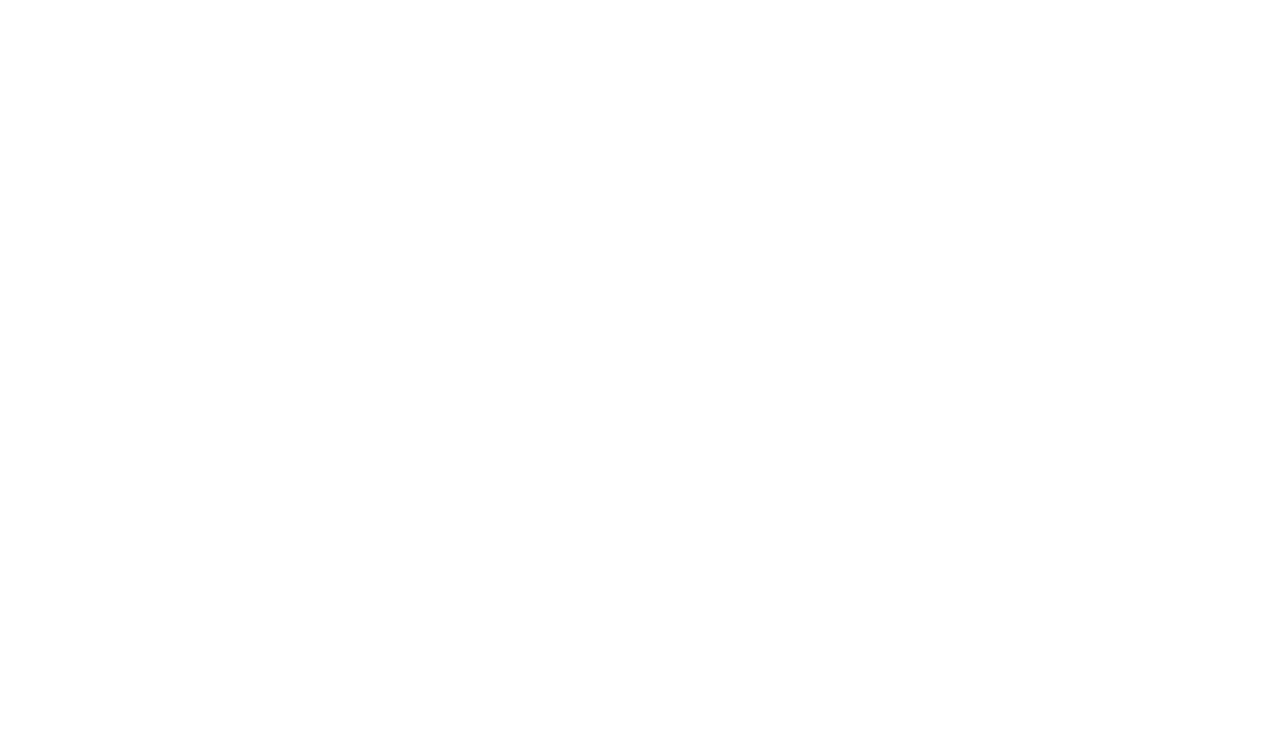
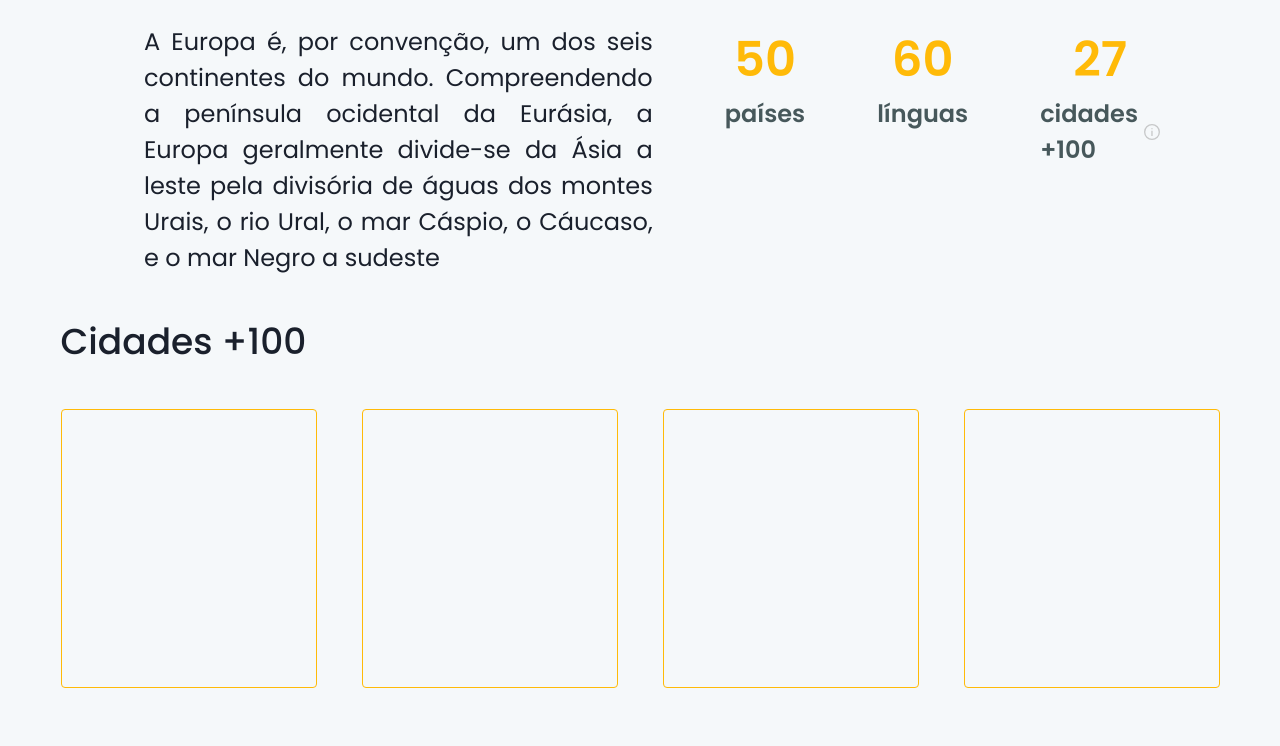
Before and after one commit to pdr3392/worldtrip, a Next.js app: page /europe in a window 1280 px wide. Shown: the part 600-1346 px from the top of the page. Before the commit the page ends 800 px from the top, so only its background shows below. Built offline with nearby package versions, Linux system fonts and the light colour scheme.

Commit message:
updating3

```diff
--- /dev/null
+++ b/src/components/DestinationLargeInfo.tsx
@@ -0,0 +1,12 @@
+import { Box } from "@chakra-ui/react";
+
+export default function DestinationLargeInfo() {
+  return (
+    <Box
+      borderRadius="4"
+      border="1px solid #FFBA08"
+      w="16rem"
+      h="17.438rem"
+    ></Box>
+  );
+}
--- /dev/null
+++ b/src/components/DestinationSmallInfo.tsx
@@ -0,0 +1,45 @@
+import { Flex, Text } from "@chakra-ui/react";
+import { InfoOutlineIcon } from "@chakra-ui/icons";
+
+interface DestinationSmallInfoProps {
+  highlight: string;
+  info: string;
+  infoIcon: boolean;
+}
+
+export default function DestinationSmallInfo({
+  highlight,
+  info,
+  infoIcon,
+}: DestinationSmallInfoProps) {
+  return (
+    <Flex direction="column" align="center">
+      <Text
+        color="yellow.500"
+        fontSize="3rem"
+        fontWeight="600"
+        lineHeight="4.5rem"
+      >
+        {highlight}
+      </Text>
+      <Flex direction="row" align="center">
+        <Text
+          color="gray.900"
+          fontSize="1.5rem"
+          fontWeight="600"
+          lineHeight="2.25rem"
+        >
+          {info}
+        </Text>
+        {infoIcon && (
+          <InfoOutlineIcon
+            ml="0.375rem"
+            color="gray.600"
+            opacity="50%"
+            size="0.8rem"
+          />
+        )}
+      </Flex>
+    </Flex>
+  );
+}
--- a/src/components/Header.tsx
+++ b/src/components/Header.tsx
@@ -1,23 +1,10 @@
-import { Box, Flex } from "@chakra-ui/react";
+import { Box, Flex, Link as ChakraLink } from "@chakra-ui/react";
 import { ChevronLeftIcon } from "@chakra-ui/icons";
+import Link from "next/link";
 
 interface HeaderProps {
   needBackward: boolean;
 }
-
-/* export default function Header({ needBackward }: HeaderProps) {
-  return (
-    <Flex
-      as="header"
-      w="100%"
-      minHeight="100px"
-      alignItems="center"
-      justifyContent="center"
-    >
-      <img src="/images/Logo.svg" alt="Logo" />
-    </Flex>
-  );
-} */
 
 export default function Header({ needBackward }: HeaderProps) {
   return (
@@ -27,11 +14,16 @@
       minHeight="100px"
       alignItems="center"
       justifyContent="center"
+      bgColor="gray.200"
     >
       {needBackward && (
-        <Box ml="36" as="button" position="absolute" left="0">
-          <ChevronLeftIcon h="8" w="8" />
-        </Box>
+        <Link href="/" passHref>
+          <ChakraLink>
+            <Box ml="36" as="button" position="absolute" left="0">
+              <ChevronLeftIcon h="8" w="8" />
+            </Box>
+          </ChakraLink>
+        </Link>
       )}
       <img src="/images/Logo.svg" alt="Logo" />
     </Flex>
--- a/src/pages/europe.tsx
+++ b/src/pages/europe.tsx
@@ -1,4 +1,6 @@
-import { Box, Flex } from "@chakra-ui/react";
+import { Box, Flex, Stack, Text } from "@chakra-ui/react";
+import DestinationLargeInfo from "../components/DestinationLargeInfo";
+import DestinationSmallInfo from "../components/DestinationSmallInfo";
 import Header from "../components/Header";
 
 export default function Europe() {
@@ -6,9 +8,55 @@
     <Flex direction="column" align="center" h="100vh">
       <Header needBackward />
 
-      <Flex direction="column" maxWidth={1440} w="100%">
+      <Flex direction="column" maxWidth={1440} w="100%" bgColor="gray.200">
         <Box as="div" mb="20">
           <img src="/images/europeBanner.svg" alt="Banner" />
+        </Box>
+
+        <Stack maxWidth={1160} direction="row" spacing="4.5rem">
+          <Text
+            maxWidth={600}
+            maxHeight={211}
+            ml="36"
+            textAlign="justify"
+            fontSize="1.5rem"
+            fontWeight="400"
+            lineHeight="2.25rem"
+          >
+            A Europa é, por convenção, um dos seis continentes do mundo.
+            Compreendendo a península ocidental da Eurásia, a Europa geralmente
+            divide-se da Ásia a leste pela divisória de águas dos montes Urais,
+            o rio Ural, o mar Cáspio, o Cáucaso, e o mar Negro a sudeste
+          </Text>
+
+          <DestinationSmallInfo highlight="50" info="países" infoIcon={false} />
+          <DestinationSmallInfo
+            highlight="60"
+            info="línguas"
+            infoIcon={false}
+          />
+          <DestinationSmallInfo highlight="27" info="cidades +100" infoIcon />
+        </Stack>
+
+        <Box mt="20" maxWidth={1160} ml="auto" mr="auto" mb="9">
+          <Text fontWeight="500" fontSize="2.25rem" lineHeight="3.375rem">
+            Cidades +100
+          </Text>
+          <Stack spacing="6">
+            <Stack mt="10" direction="row" mb="9" spacing="2.813rem">
+              <DestinationLargeInfo />
+              <DestinationLargeInfo />
+              <DestinationLargeInfo />
+              <DestinationLargeInfo />
+            </Stack>
+
+            <Stack mt="10" direction="row" mb="9" spacing="2.813rem">
+              <DestinationLargeInfo />
+              <DestinationLargeInfo />
+              <DestinationLargeInfo />
+              <DestinationLargeInfo />
+            </Stack>
+          </Stack>
         </Box>
       </Flex>
     </Flex>
--- a/src/pages/index.tsx
+++ b/src/pages/index.tsx
@@ -7,7 +7,7 @@
     <Flex direction="column" align="center" h="100vh">
       <Header needBackward={false} />
 
-      <Flex direction="column" maxWidth={1440} w="100%">
+      <Flex direction="column" maxWidth={1440} w="100%" bgColor="gray.200">
         <Box as="div" mb="20">
           <img src="/images/Banner.svg" alt="Banner" />
         </Box>
```
Also changed, not shown: public/images/LondonFolder.svg (added), public/images/UkElipse.svg (added).
